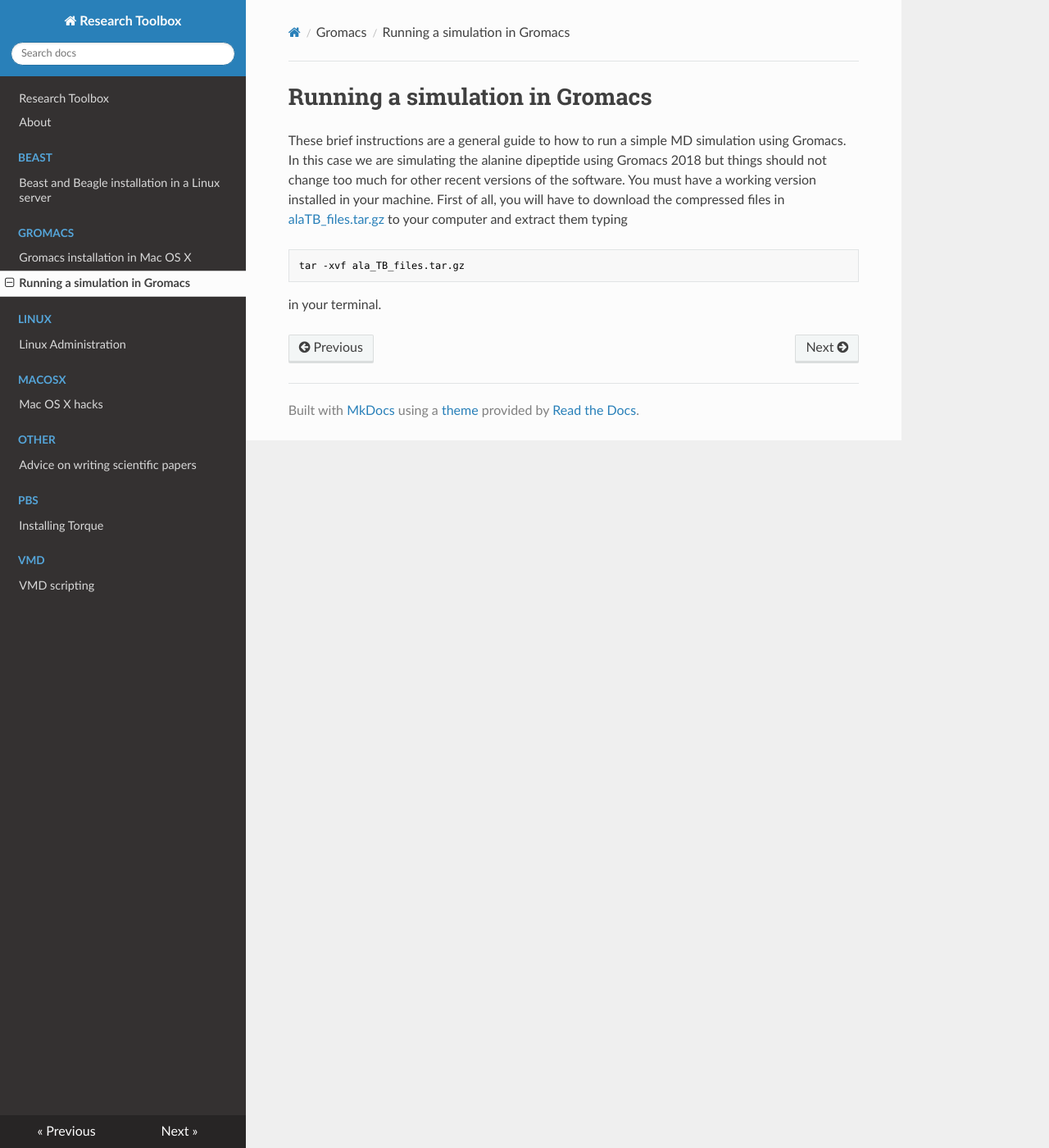
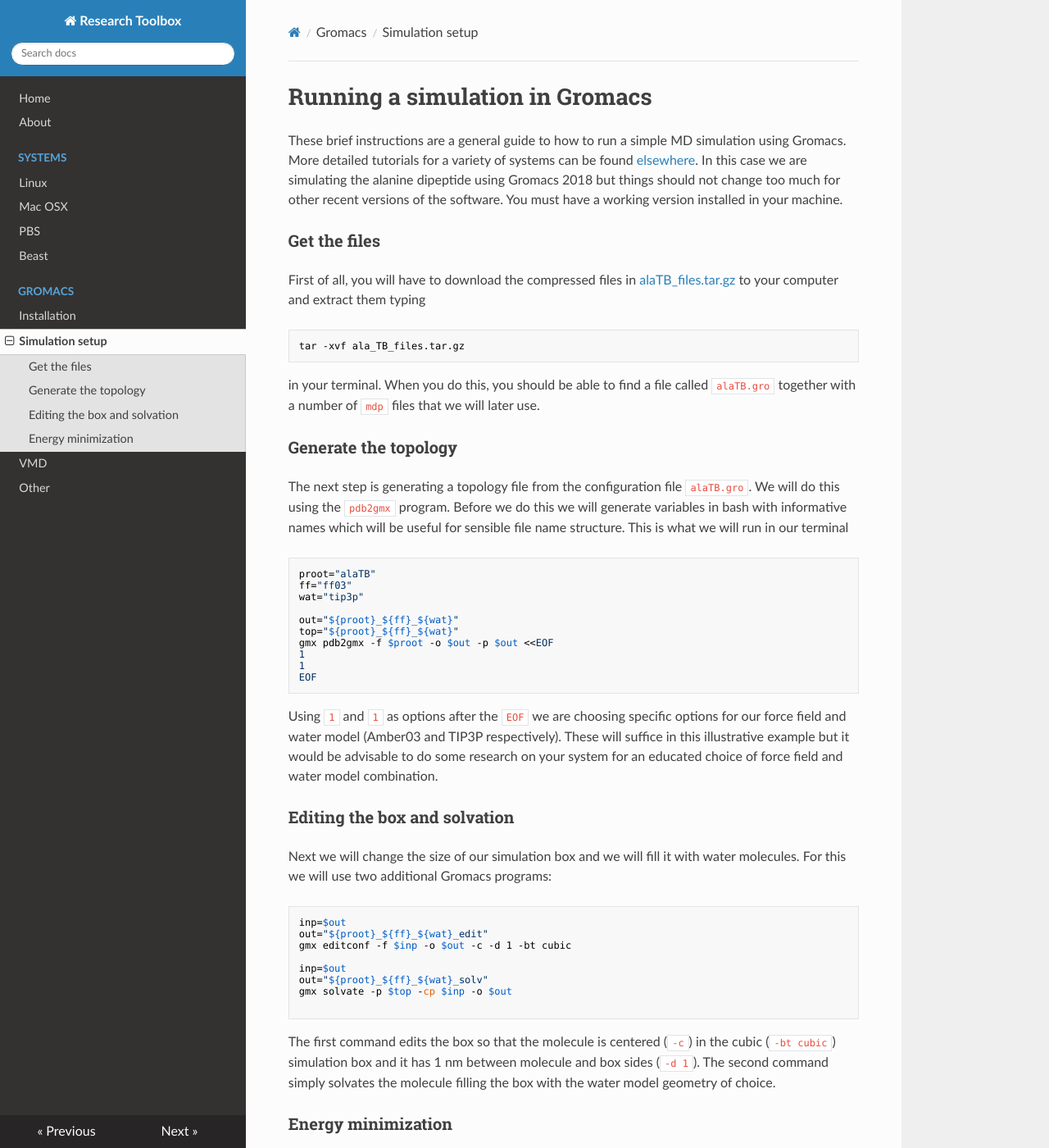
Before and after one commit to BioKT/ResDocs, an MkDocs documentation site: the page built from docs/Gromacs/md_setup.md, in a window 1280 px wide and 1400 px high. Shown: the whole window at 82% size. Built offline with MkDocs 1.6.1, drawn with Linux system fonts in a browser that asks for light colours; nearby versions of some CDN libraries; some of the changed text lies outside the part shown.

Commit message:
fleshing up the Gromacs instructions and fixing config

````diff
--- a/docs/Gromacs/md_setup.md
+++ b/docs/Gromacs/md_setup.md
@@ -1,13 +1,117 @@
 # Running a simulation in Gromacs
 
 These brief instructions are a general guide to how to run a simple MD simulation using
-Gromacs. In this case we are simulating the alanine dipeptide using Gromacs 2018 but
-things should not change too much for other recent versions of the software. You must
-have a working version installed in your machine. First of all, you will have to
+Gromacs. More detailed tutorials for a variety of systems can be found
+[elsewhere](http://www.mdtutorials.com/gmx/index.html).
+In this case we are simulating the alanine dipeptide using Gromacs 2018 but
+things should not change too much for other recent versions of the software.
+You must have a working version installed in your machine.
+
+### Get the files
+First of all, you will have to
 download the compressed files in
 [alaTB_files.tar.gz](https://drive.google.com/file/d/1V6fZSjJbAAqDeQY_J5BHu0GQuj6eMtNx/view?usp=sharing)
 to your computer and extract them typing
 ```
 tar -xvf ala_TB_files.tar.gz
 ```
-in your terminal.
+in your terminal. When you do this, you should be able to find a file called `alaTB.gro` together with
+ a number of `mdp` files that we will later use.
+
+### Generate the topology
+The next step is generating a topology file from the configuration file `alaTB.gro`.
+We will do this using the ```pdb2gmx``` program. Before we do this we will generate variables in
+bash with informative names which will be useful for sensible file name structure.
+This is what we will run in our terminal
+
+```
+proot="alaTB"
+ff="ff03"
+wat="tip3p"
+
+out="${proot}_${ff}_${wat}"
+top="${proot}_${ff}_${wat}"
+gmx pdb2gmx -f $proot -o $out -p $out <<EOF
+1
+1
+EOF
+```
+Using `1` and `1` as options after the `EOF` we are choosing specific options for
+our force field and water model
+(Amber03 and TIP3P respectively). These will suffice in this illustrative example but it
+would be advisable to do some research on your system for an educated choice of force
+field and water model combination.
+
+### Editing the box and solvation
+Next we will change the size of our simulation box and we will fill it with water molecules.
+For this we will use two additional Gromacs programs:
+```
+inp=$out
+out="${proot}_${ff}_${wat}_edit"
+gmx editconf -f $inp -o $out -c -d 1 -bt cubic
+
+inp=$out
+out="${proot}_${ff}_${wat}_solv"
+gmx solvate -p $top -cp $inp -o $out
+
+```
+The first command edits the box so that the molecule is centered (`-c`) in the cubic (`-bt cubic`)
+simulation box and it has 1 nm between molecule and box sides (`-d 1`). The second command
+simply solvates the molecule filling the box with the water model geometry of choice.
+
+### Energy minimization
+Considering that we are starting from a peptide conformation and a fixed water box configuration
+ that are not particularly meaningful, we will first energy minimize the system using steepest
+descent.
+```
+mdp="mini.mdp"
+inp="${proot}_${ff}_${wat}_solv"
+out="${proot}_${ff}_${wat}_mini"
+gmx grompp -p $top -c $inp -f $mdp -o $out
+
+inp=$out
+out=$inp
+gmx mdrun -v -s $inp -deffnm $out
+```
+As we will do many times later, we first use the Gromacs preprocessor (`grompp`) and then run the
+calculation (`mdrun`). Since we are using the verbose (`-v`) option you will find that this produces
+a lot of output, corresponding to the gradual decrease in the energy of the system.
+
+```
+mdp="nvt_posre.mdp"
+inp=$out
+out="${proot}_${ff}_${wat}_nvt_posre"
+#gmx grompp -f $mdp -c $inp -p $top -r $inp -o $out
+
+```
+```
+inp=$out
+out=$inp
+gmx mdrun -v -s $inp -deffnm $out
+
+```
+```
+mdp="npt.mdp"
+inp=$out
+out="${proot}_${ff}_${wat}_npt"
+gmx grompp -f $mdp -c $inp -p $top -r $inp -o $out -t ${inp}.cpt
+
+```
+```
+inp=$out
+out=$inp
+gmx mdrun -v -s $inp -deffnm $out
+
+```
+```
+mdp="sd_nvt.mdp"
+inp=$out
+out="${proot}_${ff}_${wat}_nvt"
+gmx grompp -f $mdp -c $inp -p $top -r $inp -o $out -t ${inp}.cpt
+
+```
+```
+inp=$out
+out=$inp
+gmx mdrun -v -s $inp -deffnm $out
+```
--- a/mkdocs.yml
+++ b/mkdocs.yml
@@ -1,2 +1,15 @@
-site_name : Research Toolbox
+site_name: Research Toolbox
 theme: readthedocs
+nav:
+    - Home: index.md
+    - About: about.md
+    - Systems:
+        - 'Linux': 'Linux/admin.md'
+        - 'Mac OSX': 'MacOSX/hacks.md'
+    - PBS: PBS/documentation.md
+    - Beast: Beast/installation.md
+    - Gromacs:
+        - 'Installation': 'Gromacs/installation.md'
+        - 'Simulation setup': 'Gromacs/md_setup.md'
+    - VMD: VMD/tools.md
+    - Other: Other/other.md
````
Also changed, not shown: docs/index.md (+11 -12 lines).
